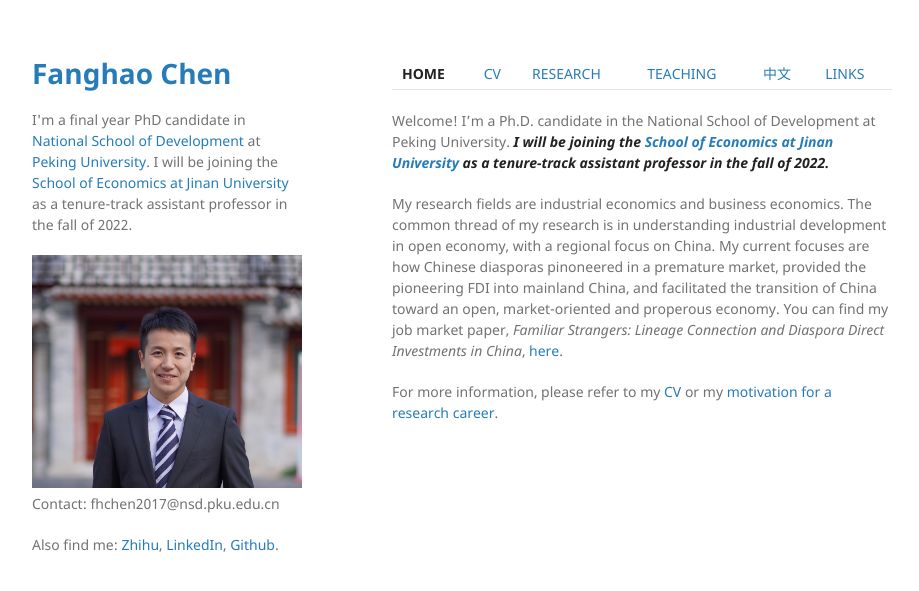
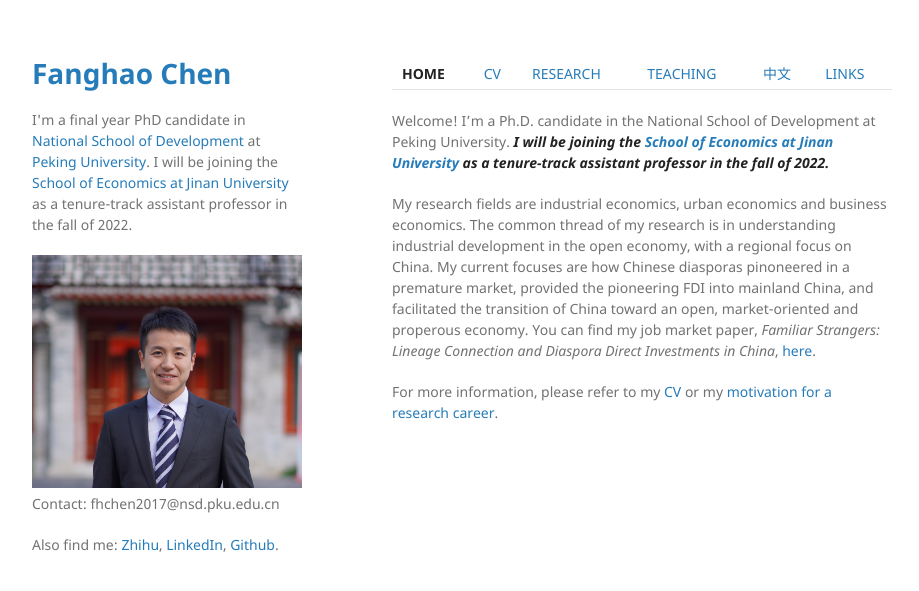
Before and after one commit to FanghaoChen/homepage, a Jekyll site: the page built from index.md, in a window 1280 px wide. Shown: the top 591 px of the page, without its empty margins (178-1097 px from the left). Built offline with Jekyll 4.4.1, drawn with Linux system fonts in a browser that asks for light colours.

Commit message:
Update index.md

```diff
--- a/index.md
+++ b/index.md
@@ -7,6 +7,6 @@ layout: default
 
 Welcome! I'm a Ph.D. candidate in the National School of Development at Peking University. _**I will be joining the [School of Economics at Jinan University](https://ec.jnu.edu.cn/) as a tenure-track assistant professor in the fall of 2022.**_
 
-My research fields are industrial economics and business economics. The common thread of my research is in understanding industrial development in open economy, with a regional focus on China. My current focuses are how Chinese diasporas pinoneered in a premature market, provided the pioneering FDI into mainland China, and facilitated the transition of China toward an open, market-oriented and properous economy. You can find my job market paper, _Familiar Strangers: Lineage Connection and Diaspora Direct Investments in China_, [here](./assets/familiar_stranger_draft_220303.pdf).
+My research fields are industrial economics, urban economics and business economics. The common thread of my research is in understanding industrial development in the open economy, with a regional focus on China. My current focuses are how Chinese diasporas pinoneered in a premature market, provided the pioneering FDI into mainland China, and facilitated the transition of China toward an open, market-oriented and properous economy. You can find my job market paper, _Familiar Strangers: Lineage Connection and Diaspora Direct Investments in China_, [here](./assets/familiar_stranger_draft_220303.pdf).
 
 For more information, please refer to my [CV](./assets/CV_FanghaoChen_220509.pdf) or my [motivation for a research career](https://mp.weixin.qq.com/s?__biz=Mzg4MzE0ODY0Mw==&mid=2247491382&idx=1&sn=992dc4dda38bfd95d5c2b47848fc5a81&chksm=cf4a8d3af83d042c96f68c98b9406eab25df4ce418b6778fccdee755fc9e499decfb44498855&mpshare=1&scene=24&srcid=12203KNxFd0xsEh7nM7ZzhKn&sharer_sharetime=1639991731014&sharer_shareid=009d752390d3ca9d149b0d31038375f0#rd).
```
